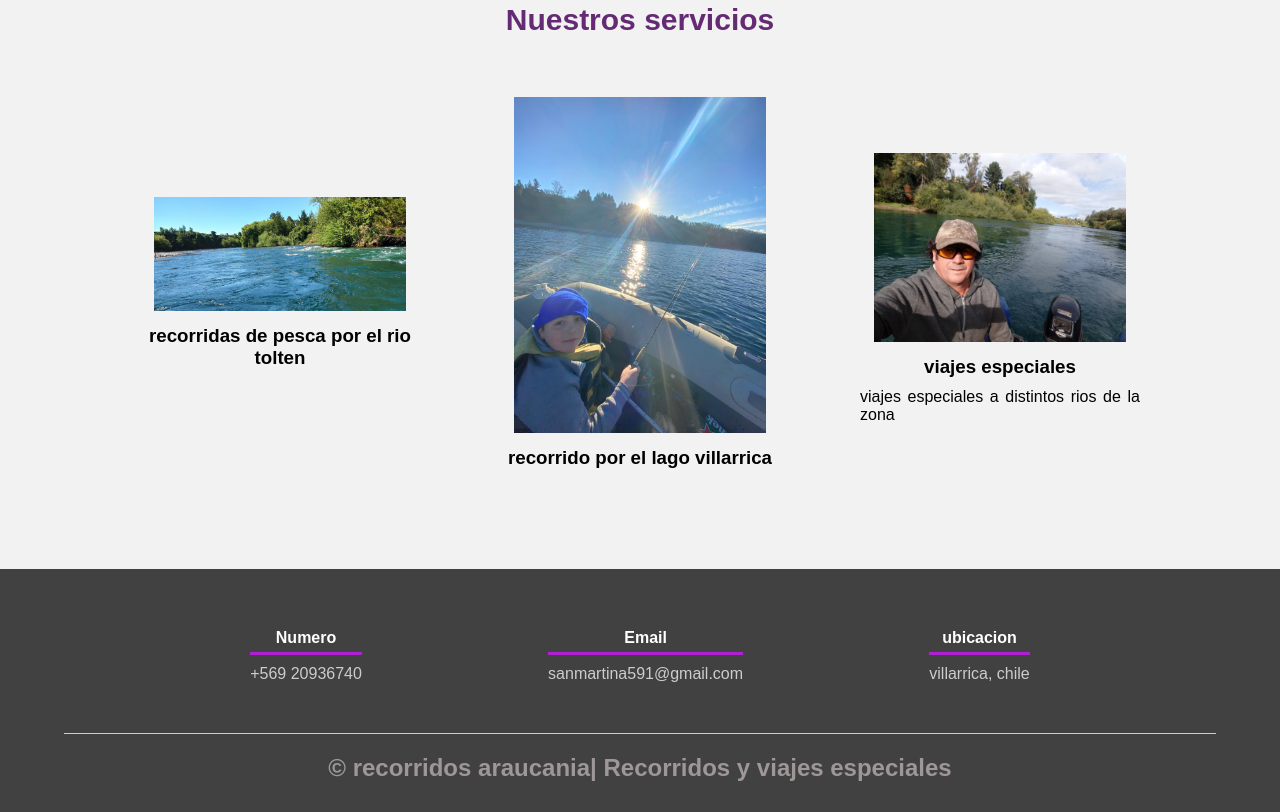
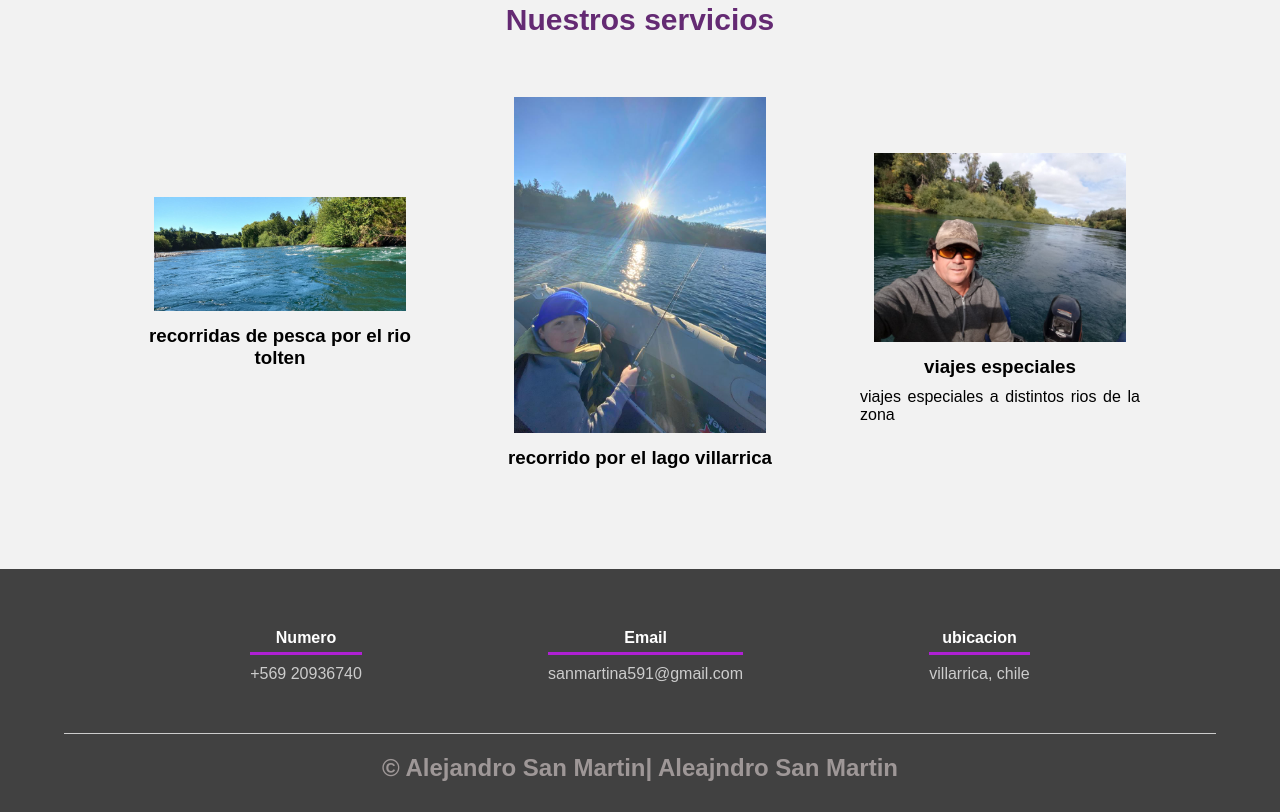
Before and after one commit to Alexbajadas/Alexbajadas, a plain HTML site: page inicio.html in a window 1280 px wide. Shown: the part 2349-3161 px from the top of the page. Drawn offline with Linux system fonts and the light colour scheme.

Commit message:
Update inicio.html

```diff
--- a/inicio.html
+++ b/inicio.html
@@ -170,7 +170,7 @@
                 <p>villarrica, chile </p>
             </div>
         </div>
-        <h2 class="titulo-final">&copy; recorridos araucania| Recorridos y viajes especiales</h2>
+        <h2 class="titulo-final">&copy; Alejandro San Martin| Aleajndro San Martin</h2>
     </footer>
 
 </body>
```
